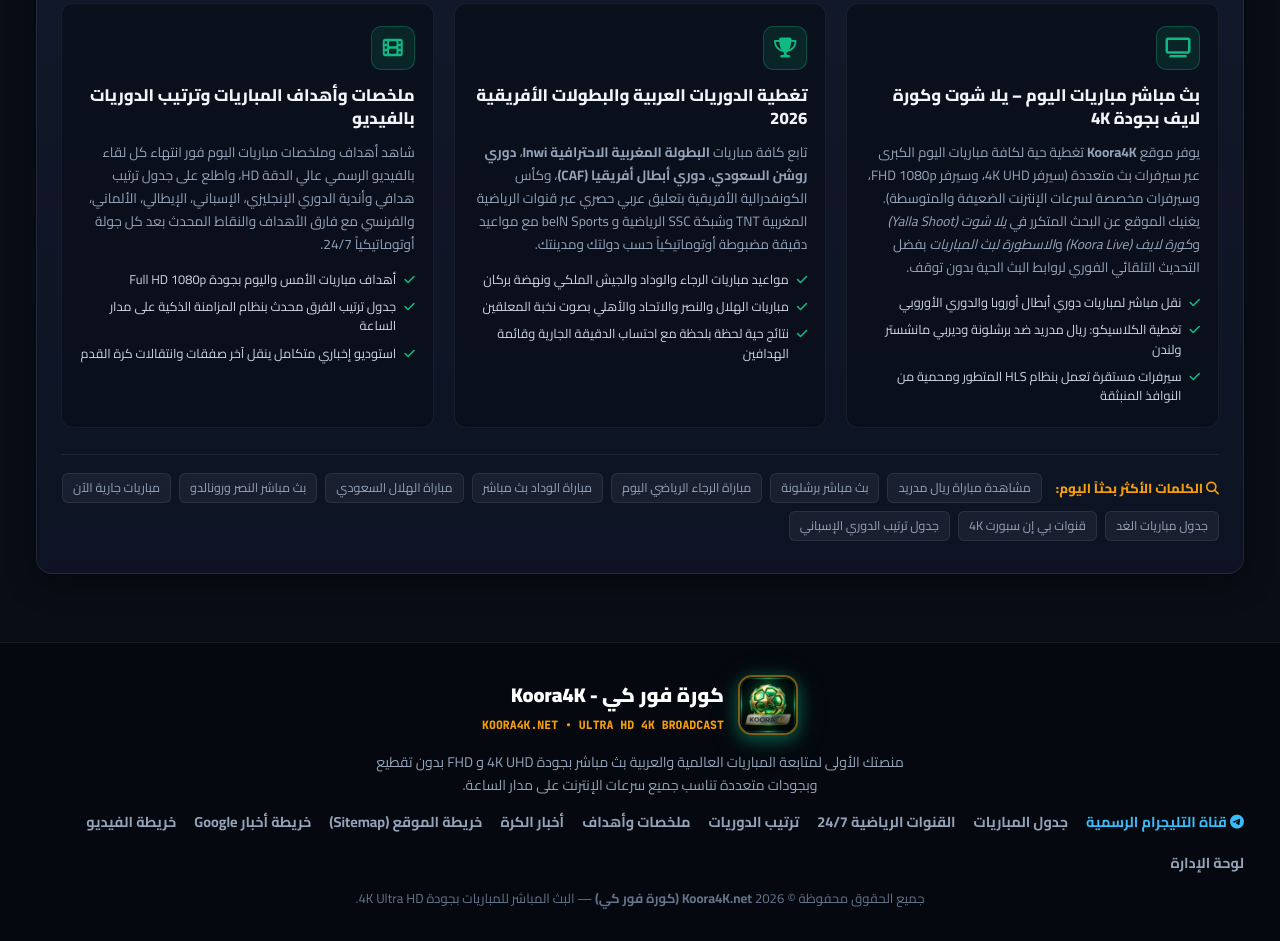
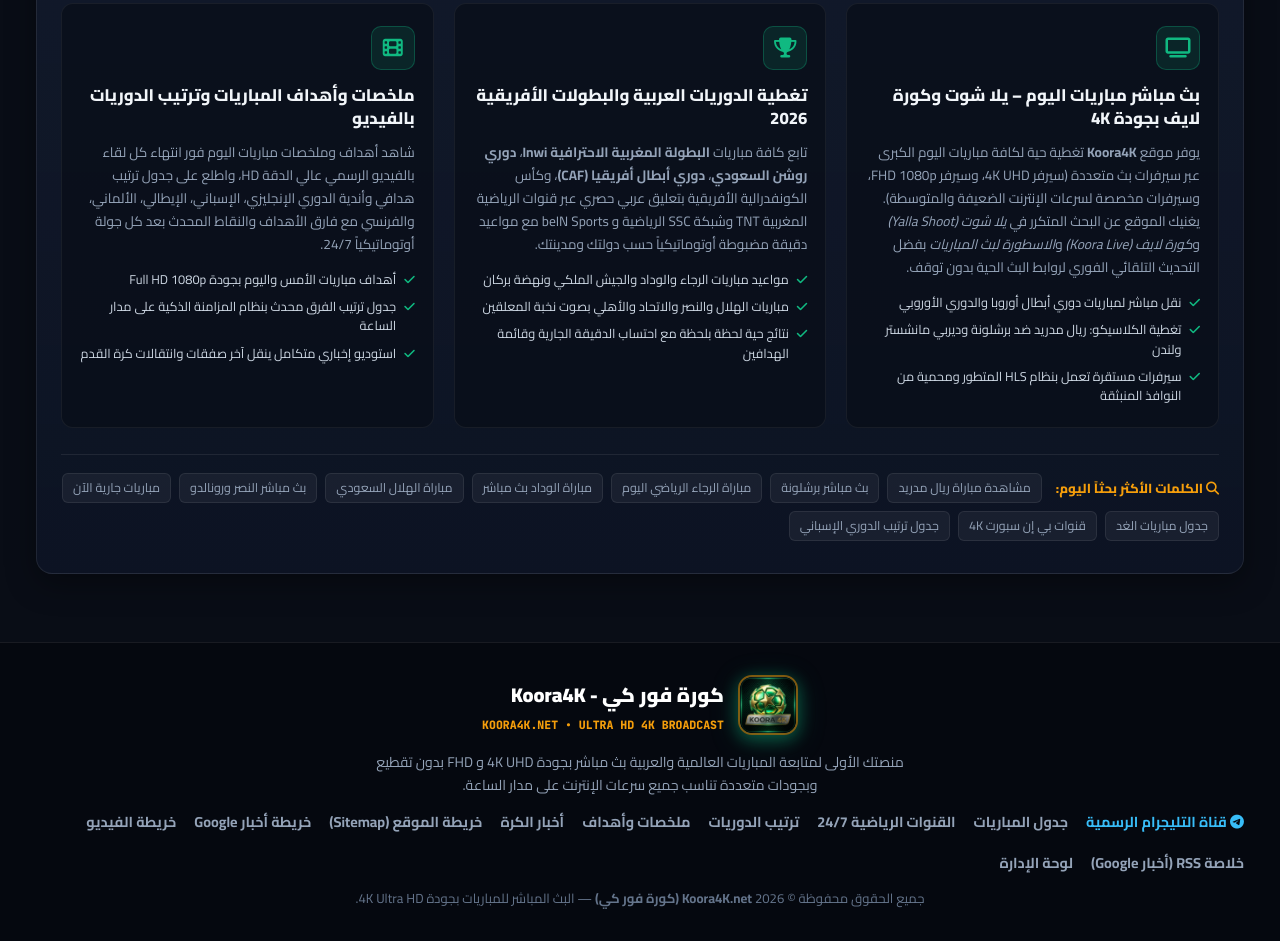
Before and after one commit to mohamednoura2001/koora4k, a website: page index.html in a window 1280 px wide. Shown: the part 4045-4986 px from the top of the page. Drawn offline with nearby package versions, Linux system fonts and the light colour scheme; no server answers.

Commit message:
Add RSS 2.0 feed and Google Publisher Center support (index.html)

```diff
--- a/index.html
+++ b/index.html
@@ -16,6 +16,7 @@
   <link rel="apple-touch-icon" href="assets/favicon.svg" />
   <link rel="manifest" href="/manifest.webmanifest" />
   <link rel="canonical" href="https://koora4k.net/" />
+  <link rel="alternate" type="application/rss+xml" title="خلاصة أخبار كورة فور كي RSS" href="https://koora4k.net/rss.xml" />
   <meta property="og:locale" content="ar_AR" />
   <meta property="og:type" content="website" />
   <meta property="og:title" content="كورة فور كي – Koora4K | مباريات اليوم بث مباشر بدون تقطيع 4K" />
@@ -1003,6 +1004,7 @@
         <a href="/sitemap.xml" target="_blank">خريطة الموقع (Sitemap)</a>
         <a href="/news-sitemap.xml" target="_blank">خريطة أخبار Google</a>
         <a href="/video-sitemap.xml" target="_blank">خريطة الفيديو</a>
+        <a href="/rss.xml" target="_blank">خلاصة RSS (أخبار Google)</a>
         <a href="#" onclick="openAdminPanel(); return false;">لوحة الإدارة</a>
       </div>
       <div class="footer-copy">
```
